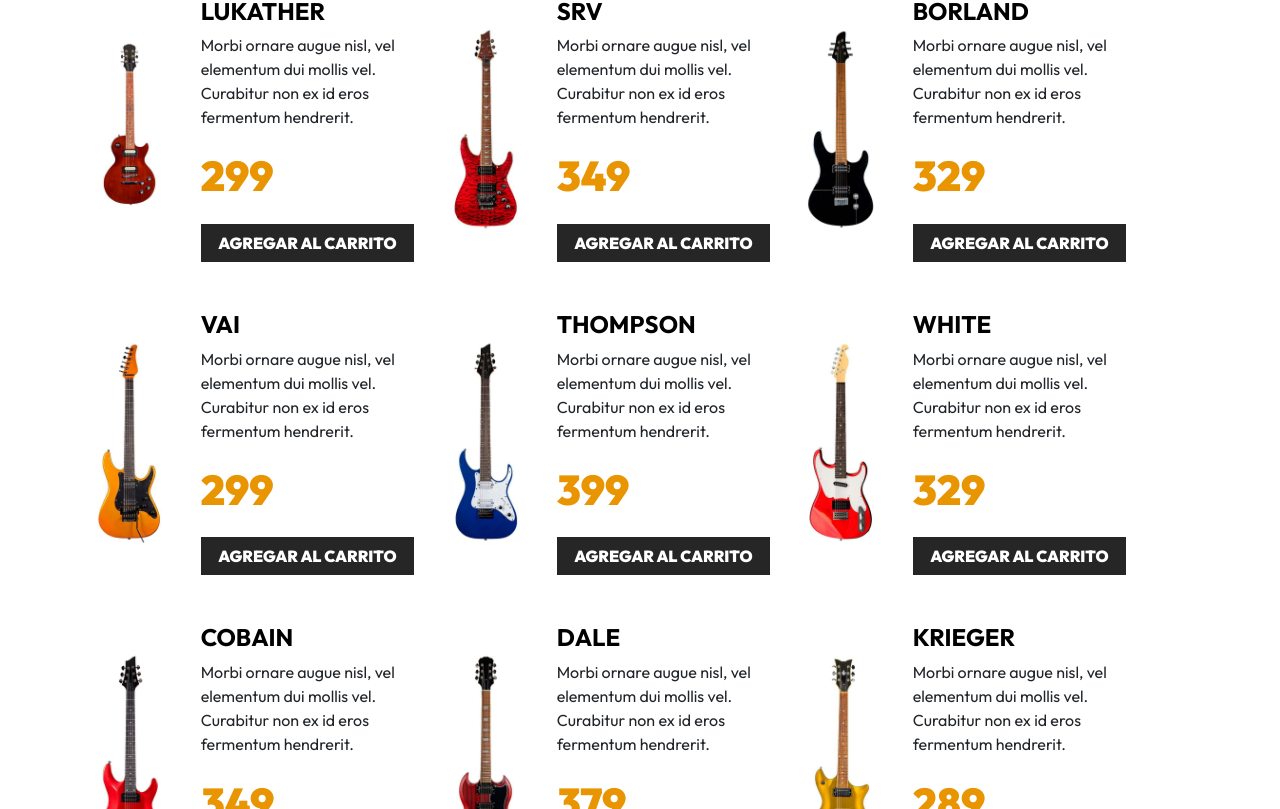
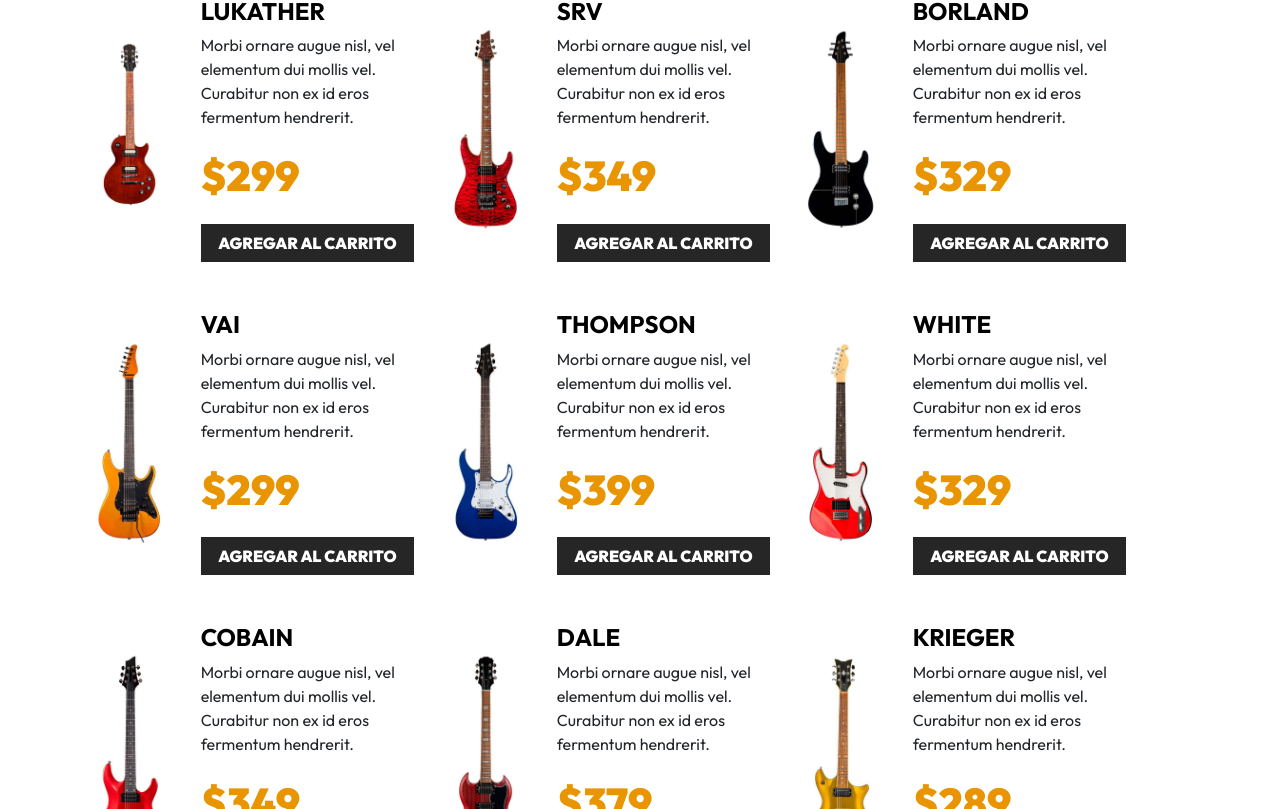
Before and after one commit to AlexBP30/React-Guitar, a React (Vite) app: page / in a window 1280 px wide. Shown: the part 911-1720 px from the top of the page. Built offline with nearby package versions, Linux system fonts and the light colour scheme.

Commit message:
React final

```diff
--- a/package.json
+++ b/package.json
@@ -22,6 +22,7 @@
     "eslint-plugin-react-hooks": "^7.1.1",
     "eslint-plugin-react-refresh": "^0.5.6",
     "globals": "^17.12.0",
+    "typescript": "^7.0.2",
     "vite": "^8.3.0"
   }
 }
--- a/src/App.tsx
+++ b/src/App.tsx
@@ -1,4 +1,4 @@
-import { useState } from "react"
+import { useEffect, useState } from "react"
 import Footer from "./components/Footer"
 import Guitar from "./components/Guitar"
 import Header from "./components/Header"
@@ -6,40 +6,32 @@
 
 function App(){
 
-    const [carrito, setCarrito] = useState<Guitarra[]>([])
+    function initialCart(): Guitarra[] {
+        const saved = localStorage.getItem('carrito')
+        return saved ? JSON.parse(saved) : []
+    }
+
+    const [carrito, setCarrito] = useState<Guitarra[]>(initialCart)
 
     function addGuitar(guitar: Guitarra){
-
-        const newCart = [...carrito]
-        const idInCart = carrito.findIndex(g => g.id === guitar.id)
-        if(idInCart === -1){
-
-
-        newCart.push({
-            ...guitar,
-            cantidad: 1
-        })
+        const inCart = carrito.some(g => g.id === guitar.id)
+        if(inCart){
+            addOne(guitar.id)
         }else{
-           newCart[idInCart].cantidad!++
+            setCarrito([...carrito, { ...guitar, cantidad: 1 }])
         }
-        setCarrito(newCart)
     }
 
     function addOne(id: number){
-        const newCart = [...carrito]
-        const idInCart = newCart.findIndex(g => g.id === id)
-        newCart[idInCart].cantidad!++
-        setCarrito(newCart)
+        setCarrito(carrito.map(g => g.id === id ? { ...g, cantidad: g.cantidad! + 1 } : g))
     }
     function lessOne(id: number){
-        const newCart = [...carrito]
-        const idInCart = newCart.findIndex(g => g.id === id)
-        if(newCart[idInCart].cantidad! <= 1){
+        const guitar = carrito.find(g => g.id === id)
+        if(guitar && guitar.cantidad! <= 1){
             removeGuitar(id)
             return
         }
-        newCart[idInCart].cantidad!--
-        setCarrito(newCart)
+        setCarrito(carrito.map(g => g.id === id ? { ...g, cantidad: g.cantidad! - 1 } : g))
     }
     function removeGuitar(id: number){
         const newCart = carrito.filter(g => g.id !== id)
@@ -49,6 +41,9 @@
         setCarrito([])
     }
 
+    useEffect(() => {
+        localStorage.setItem('carrito', JSON.stringify(carrito))
+    }, [carrito])
 
   return (
     <>
--- a/src/components/Guitar.tsx
+++ b/src/components/Guitar.tsx
@@ -1,4 +1,4 @@
-import { Guitarra } from "../data/guitars";
+import type { Guitarra } from "../data/guitars";
 
 interface GuitarraProps {
     guitar: Guitarra
@@ -19,7 +19,7 @@
                 <div className="col-8">
                     <h3 className="text-black fs-4 fw-bold text-uppercase">{guitar.nombre}</h3>
                     <p>{guitar.descripcion}</p>
-                    <p className="fw-black text-primary fs-3">{guitar.precio}</p>
+                    <p className="fw-black text-primary fs-3">${guitar.precio}</p>
                     <button
                     onClick={() => addGuitar(guitar)}
                         type="button"
--- a/src/components/Header.tsx
+++ b/src/components/Header.tsx
@@ -18,7 +18,7 @@
         <div className="container-xl">
             <div className="row justify-content-center justify-content-md-between">
                 <div className="col-8 col-md-3">
-                    <a href="index.html">
+                    <a href="/">
                         <img className="img-fluid" src="/img/logo.svg" alt="imagen logo"/>
                     </a>
                 </div>
@@ -26,7 +26,7 @@
                     <div
                         className="carrito"
                     >
-                        <img className="img-fluid" src="./public/img/carrito.png" alt="imagen carrito" />
+                        <img className="img-fluid" src="/img/carrito.png" alt="imagen carrito" />
 
                         <div id="carrito" className="bg-white p-3">
                             {
@@ -113,7 +113,7 @@
             </div>
         </div>
 
-        <img className="header-guitarra" src="./public/img/header_guitarra.png" alt="imagen header"/>
+        <img className="header-guitarra" src="/img/header_guitarra.png" alt="imagen header"/>
     </header>
         </>
     )
```
Also changed, not shown: 1 other file (tests, documents, lock files or other folders).
